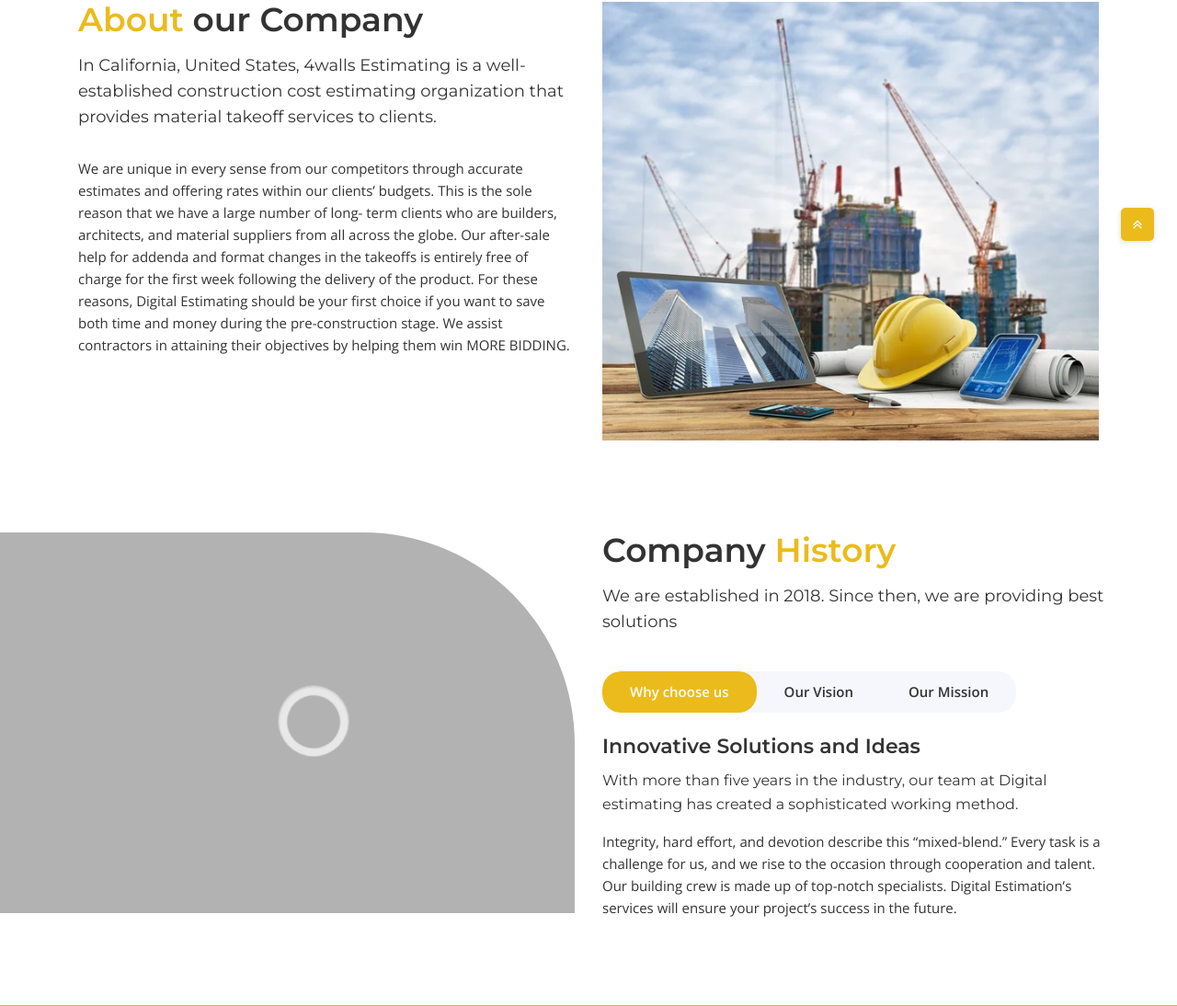
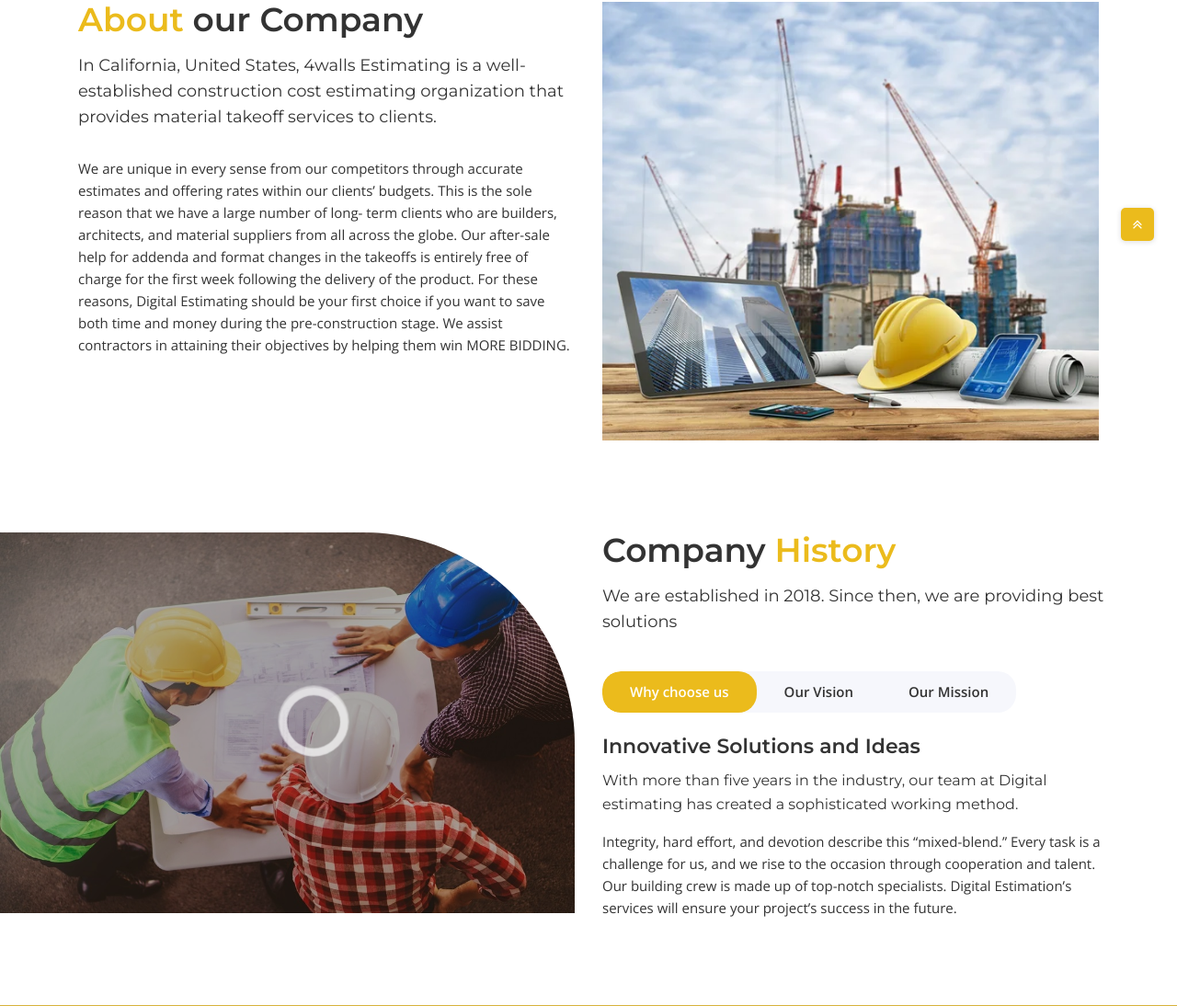
Before and after one commit to sycla/fourwallcom, a Django app: page /about in a window 1280 px wide. Shown: the part 598-1692 px from the top of the page at 92% size. Run offline with Django 4.2, Linux system fonts and the light colour scheme; some libraries are stand-ins or nearby versions; grey boxes are pictures that could not be loaded.

Commit message:
Update about.html

```diff
--- a/templates/about.html
+++ b/templates/about.html
@@ -196,7 +196,7 @@
     <div class="container-fluid">
       <div class="row">
         <div class="col-lg-6">
-          <div class="tm-history-video tm-bg" href="{% static 'img/aboutop.jpg'%}">
+          <div class="tm-history-video tm-bg" src="{% static 'img/aboutop.jpg'%}" style="background-image: url('{% static 'img/aboutpo.jpg'%}')">
             <a href="https://www.youtube.com/embed/cjpPMhS-0f4?autoplay=1" class="tm-video-button2 tm-video-open">
               <i class="icofont icofont-play-alt-3"></i>
               <span class="tm-video-animaiton"><span></span></span>
@@ -254,7 +254,7 @@
     <div class="container">
       <div class="row">
         <div class="col-lg-6">
-          <div class="tm-about-img text-center"><img href="{% static 'img/aboutpo.jpg'%}" alt=""></div>
+          <div class="tm-about-img text-center"><img src="{% static 'img/aboutpo.jpg'%}" style="background-image: url('{% static 'img/aboutpo.jpg'%}')"alt=""></div>
         </div><!-- .col -->
         <div class="col-lg-6">
           <div class="tm-about tm-style3">
```
